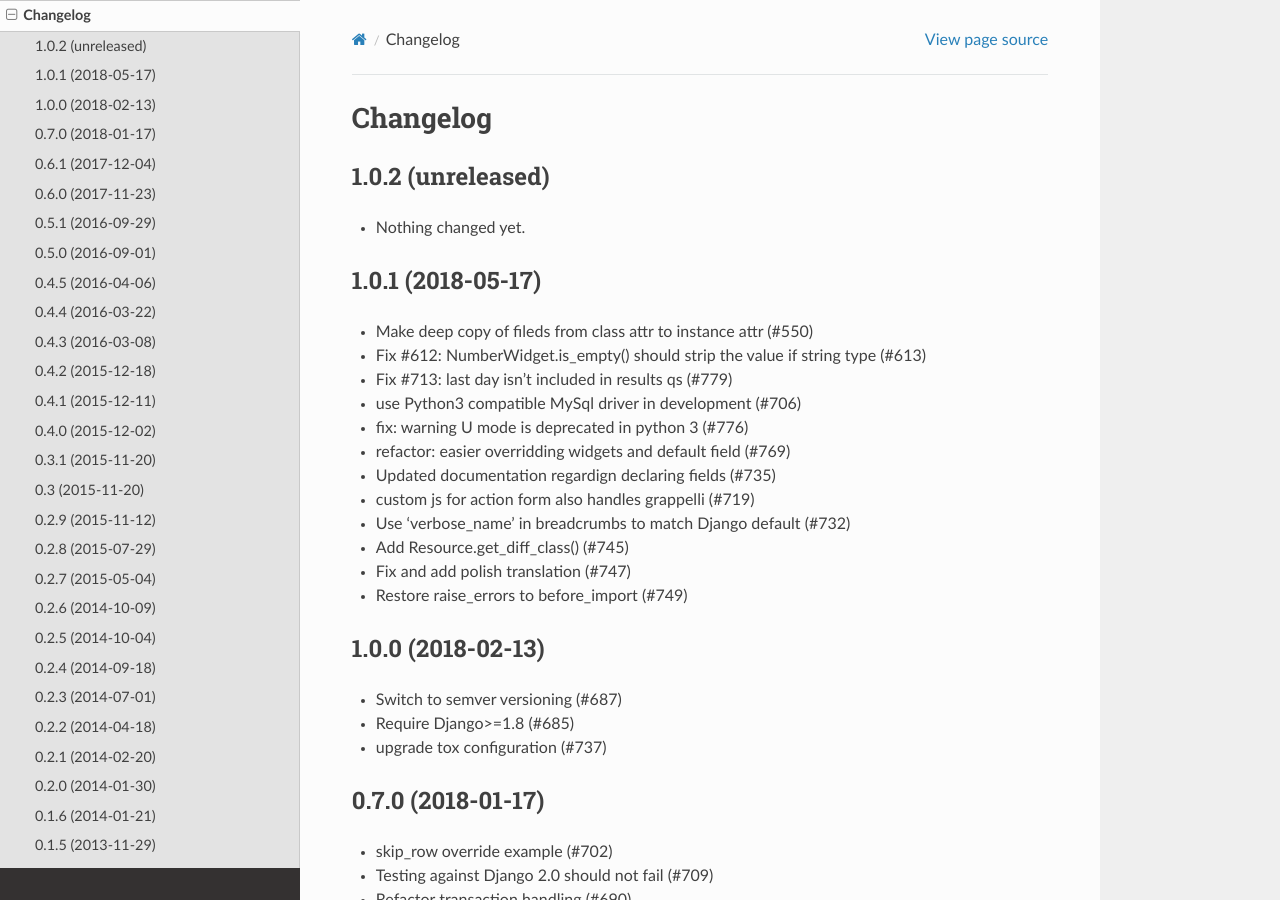
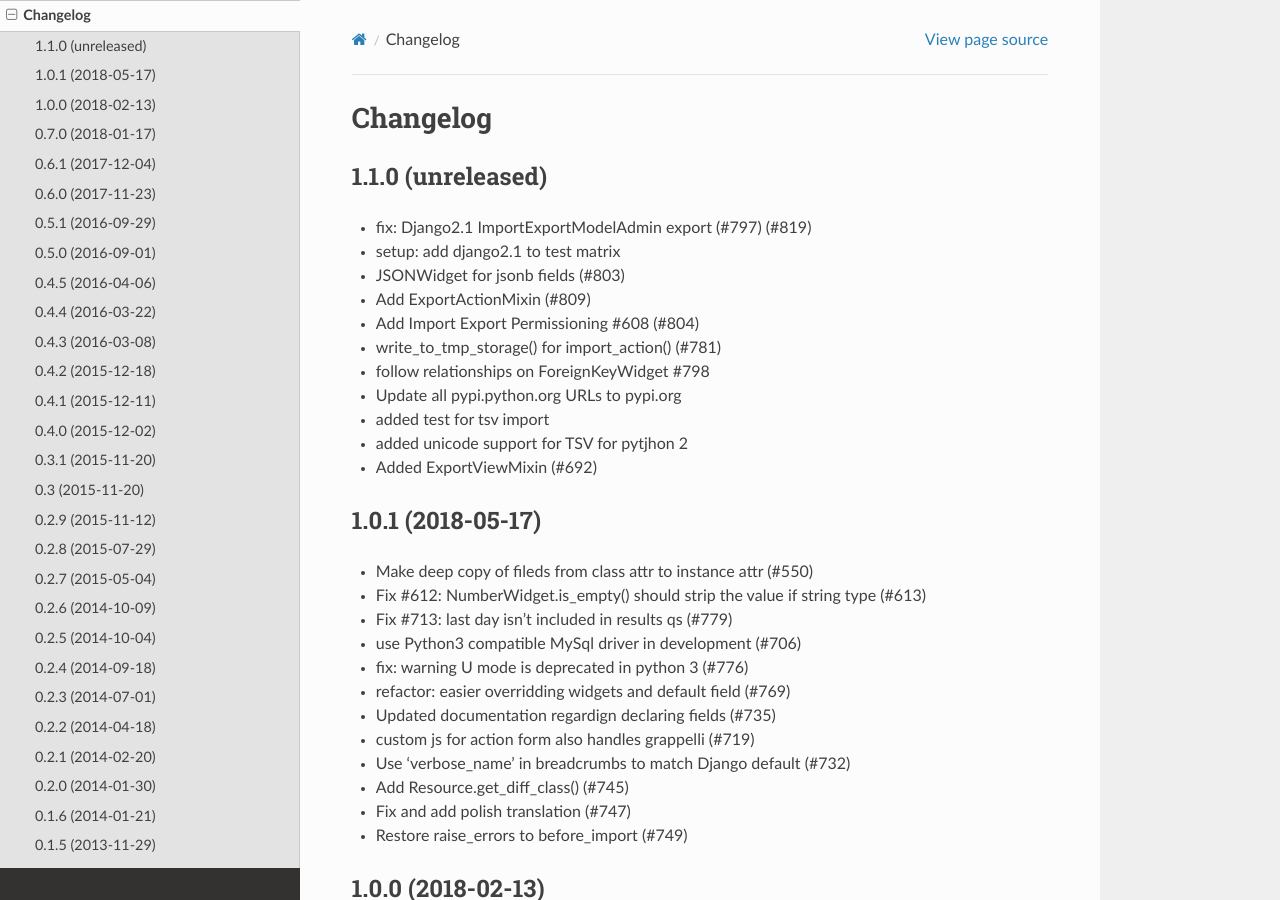
Before and after one commit to django-import-export/django-import-export, a Sphinx documentation site: the page built from docs/changelog.rst, in a window 1280 px wide and 900 px high. Built offline with Sphinx 7.4.7 and the Read the Docs theme 2.0.0, drawn with Linux system fonts in a browser that asks for light colours.

Commit message:
chore: update changelog

```diff
--- a/docs/changelog.rst
+++ b/docs/changelog.rst
@@ -2,11 +2,30 @@ Changelog
 =========
 
 
-1.0.2 (unreleased)
+1.1.0 (unreleased)
 ------------------
 
-- Nothing changed yet.
+- fix: Django2.1 ImportExportModelAdmin export (#797) (#819)
 
+- setup: add django2.1 to test matrix
+
+- JSONWidget for jsonb fields (#803)
+
+- Add ExportActionMixin (#809)
+
+- Add Import Export Permissioning #608 (#804)
+
+- write_to_tmp_storage() for import_action() (#781)
+
+- follow relationships on ForeignKeyWidget #798
+
+- Update all pypi.python.org URLs to pypi.org
+
+- added test for tsv import
+
+- added unicode support for TSV for pytjhon 2
+
+- Added ExportViewMixin (#692)
 
 1.0.1 (2018-05-17)
 ------------------
```
